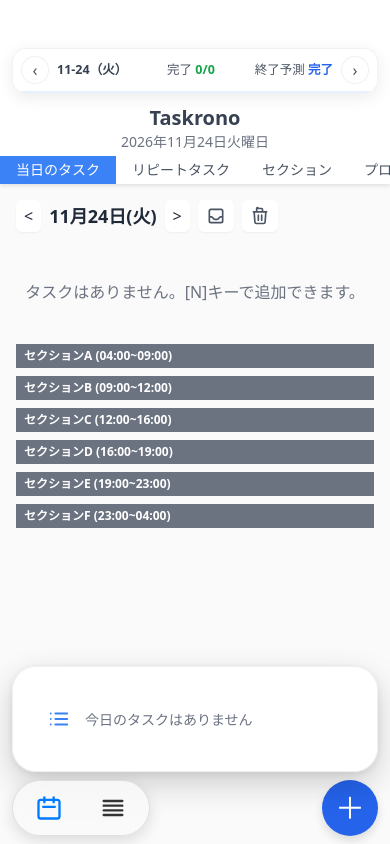
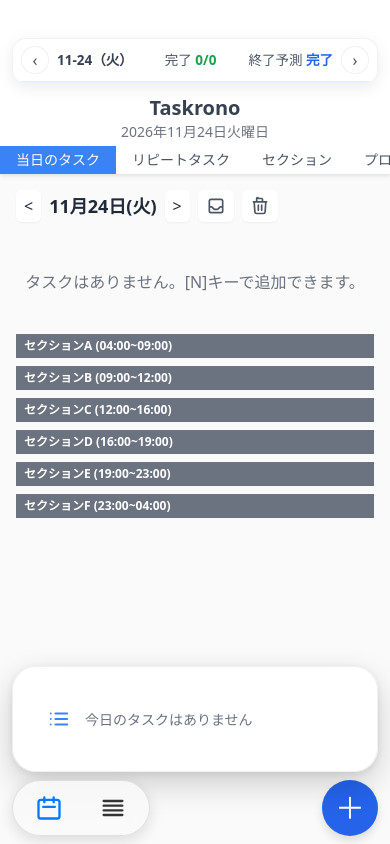
Before and after one commit to morvra/taskrono, a plain HTML site: page index.html in a window 390 px wide. Drawn offline with nearby package versions, Linux system fonts and the light colour scheme; a script that the page names is missing.

Commit message:
見通しバーを10px上げ、文字を1px大きく＋SW v2.12

```diff
--- a/css/main.css
+++ b/css/main.css
@@ -62,7 +62,7 @@ body { font-family: 'Noto Sans', 'Inter', sans-serif; background-color: #fafafa;
         box-shadow: 0 2px 4px rgba(0, 0, 0, 0.1);
         text-align: center;
         /* 浮動する見通しバーの分の余白 */
-        padding-top: calc(88px + env(safe-area-inset-top, 0px));
+        padding-top: calc(78px + env(safe-area-inset-top, 0px));
     }
     #desktop-sidebar { display: none; }
     /* 完了タスク・終了予測は見通しバーに一本化 */
@@ -589,7 +589,7 @@ div.repeat-task-row.focused { background-color: #fef9c3; }
     right: 0;
     top: 0;
     z-index: 50;
-    padding: calc(48px + env(safe-area-inset-top, 0px)) 12px 0;
+    padding: calc(38px + env(safe-area-inset-top, 0px)) 12px 0;
     box-sizing: border-box;
     background: transparent;
     pointer-events: none;
@@ -778,7 +778,7 @@ div.repeat-task-row.focused { background-color: #fef9c3; }
         justify-content: space-between;
         gap: 8px;
         min-width: 0;
-        font-size: 12.5px;
+        font-size: 13.5px;
         white-space: nowrap;
     }
 
@@ -1019,7 +1019,7 @@ div.repeat-task-row.focused { background-color: #fef9c3; }
     }
 
     .top-bar-info {
-        font-size: 11.5px;
+        font-size: 12.5px;
     }
 
     .top-bar-nav-btn {
--- a/sw.js
+++ b/sw.js
@@ -1,4 +1,4 @@
-const CACHE_NAME = 'taskrono-v2.11';
+const CACHE_NAME = 'taskrono-v2.12';
 
 const STATIC_ASSETS = [
     './',
```
